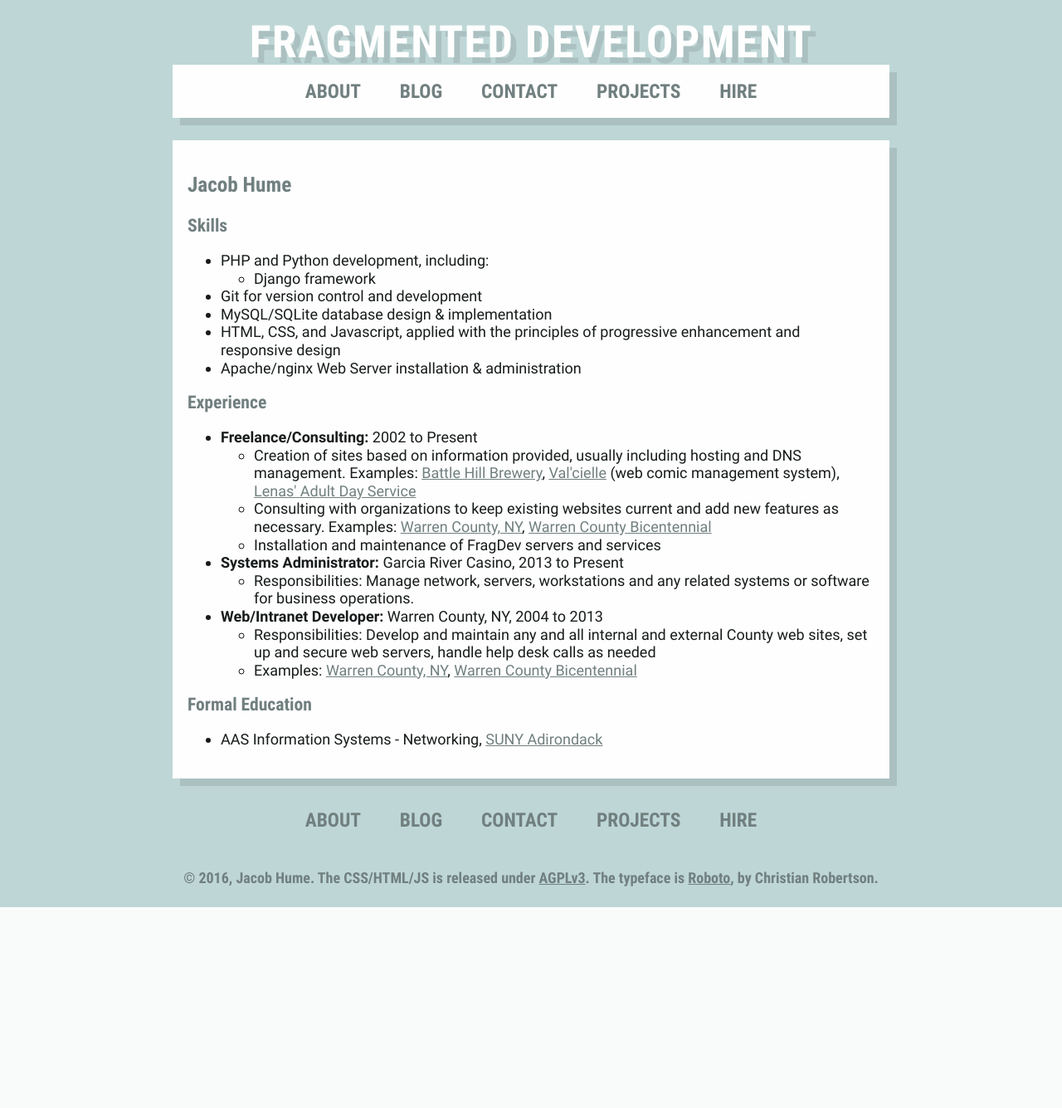
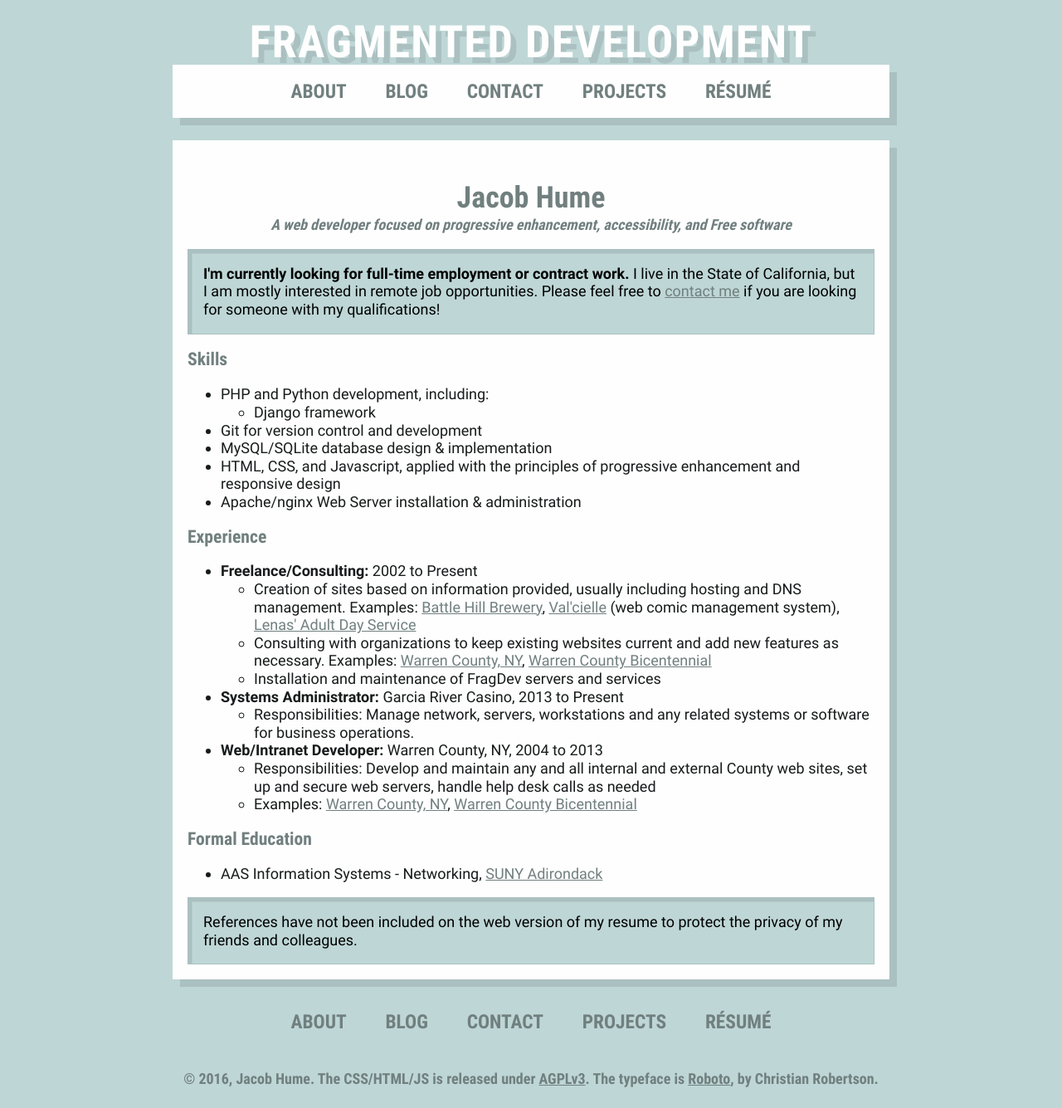
Before and after one commit to lo-windigo/fragdev, a Django app: template fragdev/templates/page-resume.html in a window 1280 px wide. Shown: the whole page at 83% size. Before the commit the page ends 1093 px from the top, so only its background shows below. Run offline with Django 3.2, Linux system fonts and the light colour scheme; the template is opened without the code that fills it, so the values that code supplies are empty.

Commit message:
Finishing the resume page, some last minute layout/CSS adjustments

```diff
--- a/fragdev/static/css/layout.css
+++ b/fragdev/static/css/layout.css
@@ -141,6 +141,12 @@ body {
 	line-height: 1.2;
 }
 
+figure {
+	margin-left: auto;
+	margin-right: auto;
+	text-align: center;
+}
+
 footer {
 	text-align: center;
 }
@@ -182,6 +188,7 @@ html {
 
 pre {
 	max-height: 30em;
+	overflow: auto;
 }
 
 input,
@@ -271,7 +278,7 @@ textarea {
 	text-transform: uppercase;
 }
 
-.site-title {
+.site-title>a {
 	color: #fefefe;
 	font-size: 3em;
 	font-weight: bold;
@@ -279,6 +286,7 @@ textarea {
 	line-height: 1;
 	margin: 0;
 	padding: 0;
+	text-decoration: none;
 	text-shadow: .125em .125em 0 #abc0c0;
 	text-transform: uppercase;
 }
--- a/fragdev/templates/base.html
+++ b/fragdev/templates/base.html
@@ -14,14 +14,14 @@
 <body>
 	<a href="#content" class="a11y-link">Skip to content</a>
 	<header class="header">
-		<div class="site-title">Fragmented Development</div>
+		<div class="site-title"><a href="/">Fragmented Development</a></div>
 		<nav>
 			<ul class="nav boxy">
 				<li><a class="nav-item" href="{% url 'about' %}">About</a></li>
 				<li><a class="nav-item" href="{% url 'wiblog:index' %}">Blog</a></li>
 				<li><a class="nav-item" href="{% url 'contact' %}">Contact</a></li>
 				<li><a class="nav-item" href="{% url 'projects' %}">Projects</a></li>
-				<li><a class="nav-item" href="{% url 'hire' %}">Hire</a></li>
+				<li><a class="nav-item" href="{% url 'resume' %}">Résumé</a></li>
 			</ul>
 		</nav>
 	</header>
@@ -36,7 +36,7 @@
 			<li><a class="nav-item" href="{% url 'wiblog:index' %}">Blog</a></li>
 			<li><a class="nav-item" href="{% url 'contact' %}">Contact</a></li>
 			<li><a class="nav-item" href="{% url 'projects' %}">Projects</a></li>
-			<li><a class="nav-item" href="{% url 'hire' %}">Hire</a></li>
+			<li><a class="nav-item" href="{% url 'resume' %}">Résumé</a></li>
 		</ul>
 	</nav>
 	<footer>
--- a/fragdev/templates/page-resume.html
+++ b/fragdev/templates/page-resume.html
@@ -1,9 +1,25 @@
 {% extends "base.html" %}
 
-{% block title %}Jacob Hume - Fragmented Development{% endblock %}
+{% block title %}Jacob Hume{% endblock %}
 
 {% block content %}
+		<header class="content-header">
 			<h1>Jacob Hume</h1>
+			<p>
+				A web developer focused on progressive enhancement,
+				accessibility, and Free software
+			</p>
+		</header>
+		<aside>
+			<p>
+				<strong>I'm currently looking for full-time employment or
+				contract work.</strong>
+				I live in the State of California, but I am mostly interested
+				in remote job opportunities.
+				Please feel free to <a href="{% url 'contact' %}">contact me</a>
+				if you are looking for someone with my qualifications!
+			</p>
+		</aside>
 		<h2>Skills</h2>
 		<ul>
 			<li>
@@ -69,19 +85,10 @@
 		<ul>
 			<li>AAS Information Systems - Networking, <a href="http://sunyacc.edu">SUNY Adirondack</a></li>
 		</ul>
-{% endblock %}
-
-{% block ancillary %}
-			<h1>Hire me!</h1>
-			<p>
-				I'm currently living in the State of California; <a href=
-				"http://www.cityofpointarena.com/">Point Arena</a> in particular.
-				Please feel free to <a href="{% url 'contact' %}">contact me</a>
-				if you are looking for someone with my qualifications!
-			</p>
-			<h2>References</h2>
+		<aside>
 			<p>
 				References have not been included on the web version of my resume to protect the privacy of
 				my friends and colleagues.
 			</p>
+		</aside>
 {% endblock %}
--- a/wiblog/templates/page-tagged.html
+++ b/wiblog/templates/page-tagged.html
@@ -5,6 +5,7 @@
 
 
 {% block content %}
+		<header>
 			<nav>
                 <ul class="sub-nav">
                     <li><a class="nav-item" href="{% url "wiblog:archive" %}">Archive</a></li>
@@ -13,7 +14,8 @@
                     <li><a class="nav-item" href="{% url "wiblog:atom" %}">ATOM</a></li>
                 </ul>
             </nav>
-		<h1>Posts Tagged With <span class="tag">{{ tag }}</span></h1>
+			<h1>Posts Tagged With <span class="tag">{{ tag }}</span></h1>
+		</header>
 		{% if posts %}
 		<p>
 			All of the following posts share a tag, and are related to that subject.
```
Lines whose indentation alone changed are shown as unchanged.
